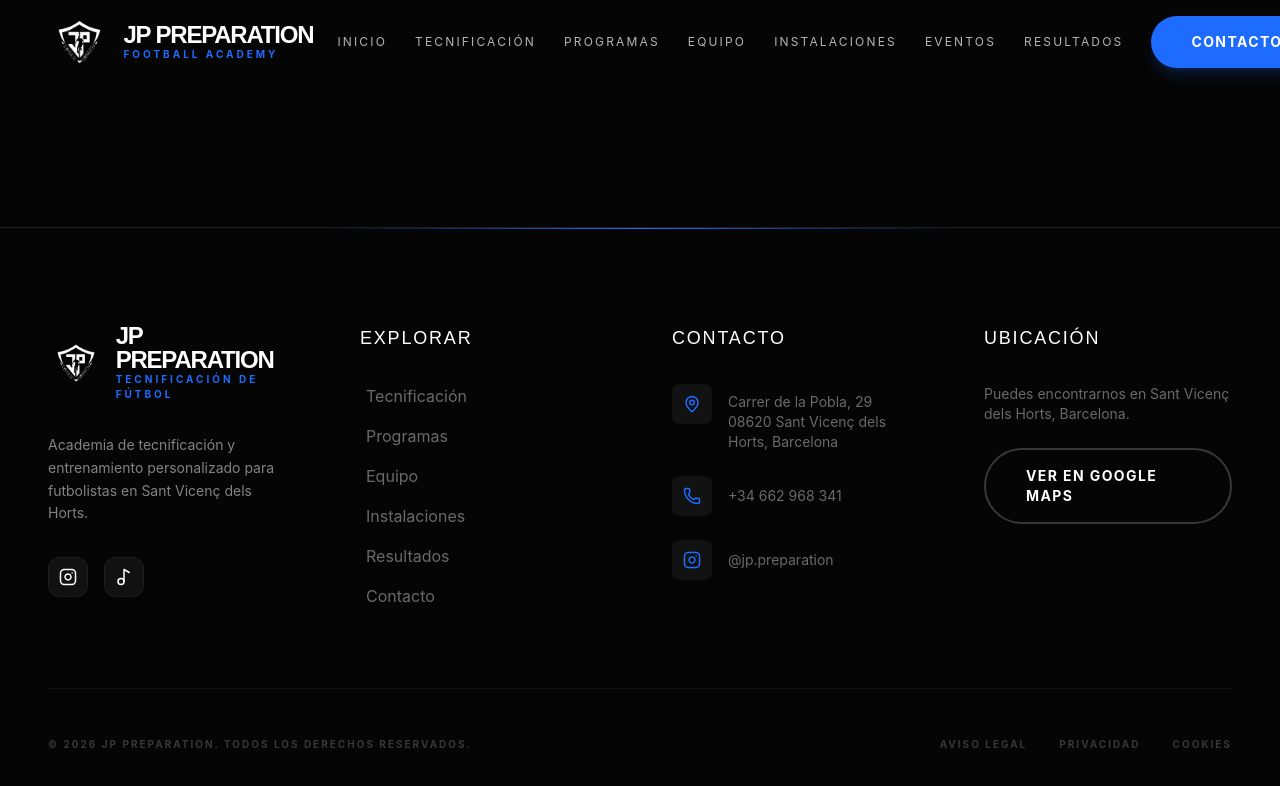
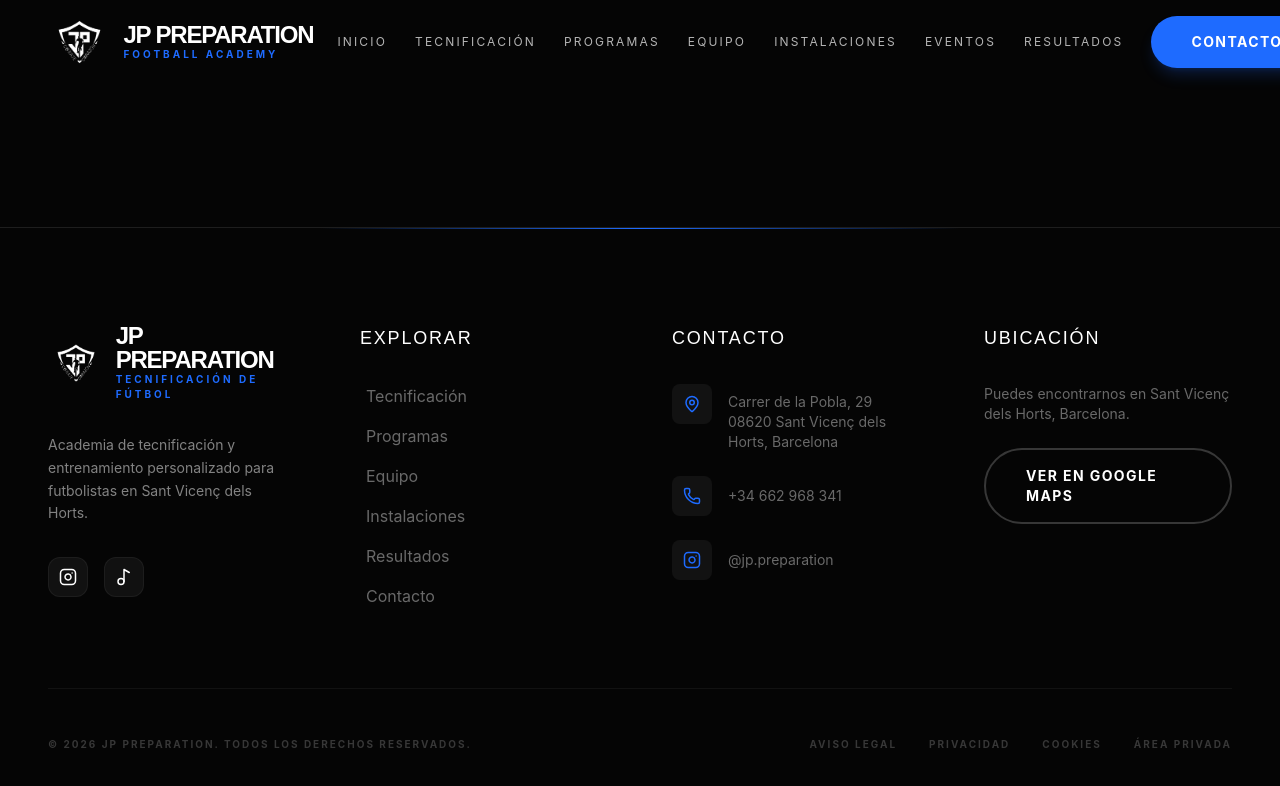
Before and after one commit to MallenK/WebJPPreparation3, a React (Vite) app: page /WebJPPreparation3/tecnificacion in a window 1280 px wide. Shown: the top 786 px of the page. Built offline with nearby package versions, Linux system fonts and the light colour scheme.

Commit message:
Enlace area privada

```diff
--- a/src/components/Navigation.tsx
+++ b/src/components/Navigation.tsx
@@ -335,6 +335,14 @@ export const Footer = () => {
           <a href="#" className="hover:text-white transition-colors">
             Cookies
           </a>
+          <a
+            href="https://app.jppreparation.com"
+            target="_blank"
+            rel="noopener noreferrer"
+            className="hover:text-brand-accent transition-colors"
+          >
+            Área Privada
+          </a>
         </div>
       </div>
     </footer>
```
Also changed, not shown: index.html (+9 -0 lines).
